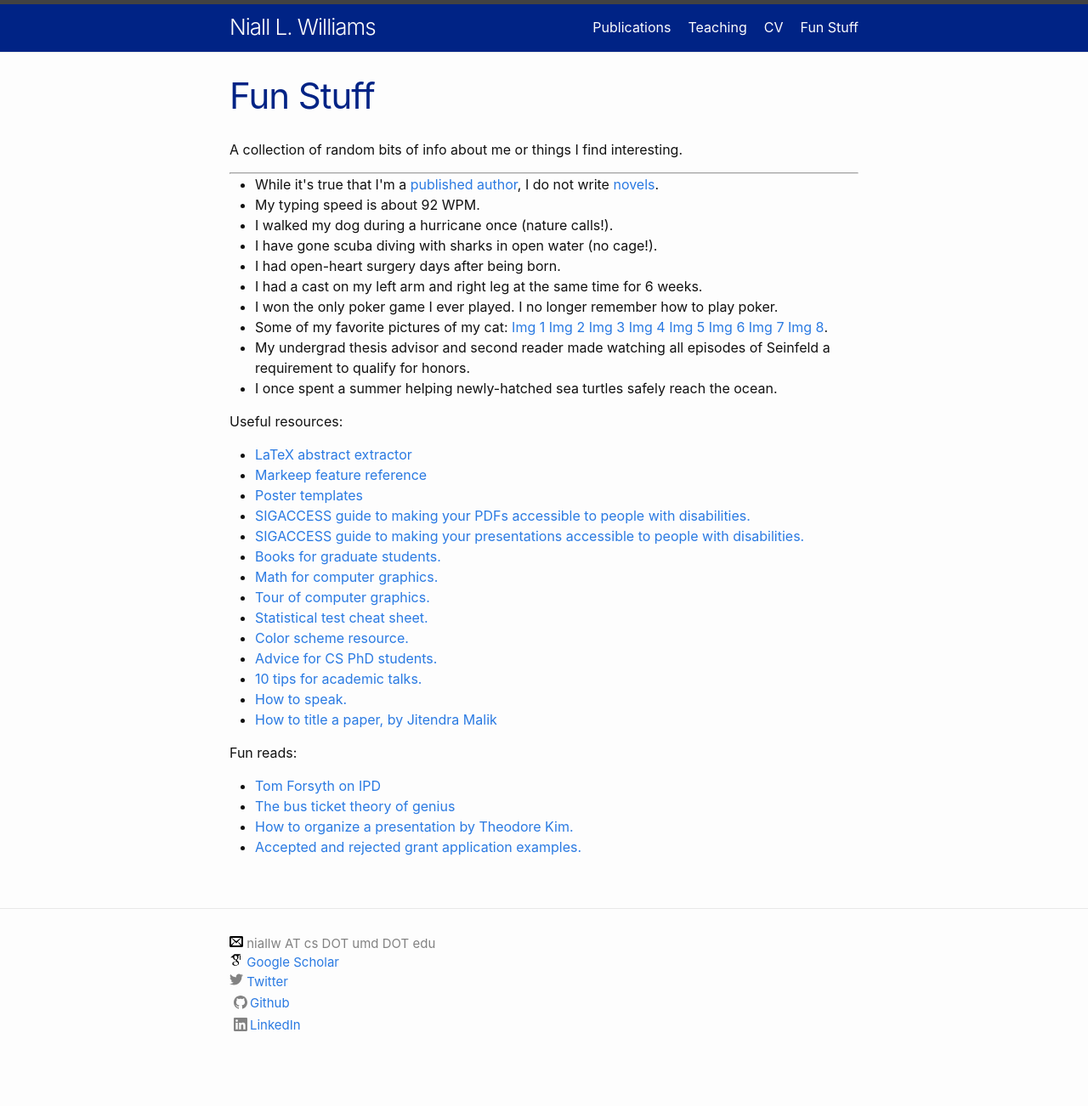
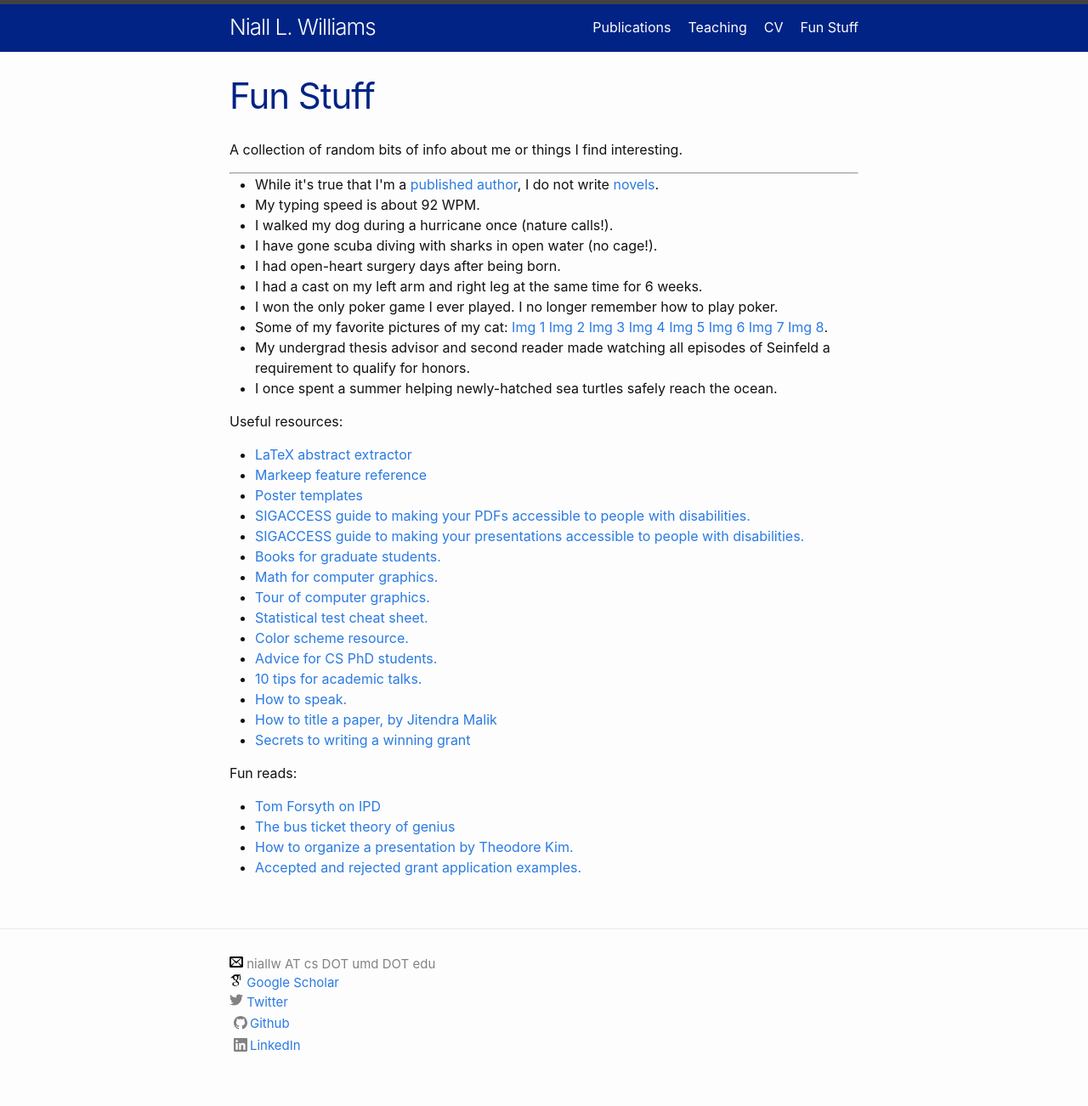
Before and after one commit to niallw/niallw.github.io, a Jekyll site: the page built from fun.md, in a window 1280 px wide. Shown: the whole page at 85% size. Built offline with Jekyll 4.4.1, drawn with Linux system fonts in a browser that asks for light colours; before the commit the page ends 1278 px from its top, so only the background shows below that.

Commit message:
grant writing article

```diff
--- a/fun.md
+++ b/fun.md
@@ -68,6 +68,10 @@ Useful resources:
 	<li><a href="https://matt.might.net/articles/academic-presentation-tips/" target="_blank">10 tips for academic talks.</a></li>
 	<li><a href="https://ocw.mit.edu/resources/res-tll-005-how-to-speak-january-iap-2018/how-to-speak/" target="_blank">How to speak.</a></li>
 	<li><a href="https://twitter.com/jbhuang0604/status/1379653498837602309" target="_blank">How to title a paper, by Jitendra Malik</a></li>
+	<li><a href="https://www.nature.com/articles/d41586-019-03914-5" target="_blank">Secrets to writing a winning grant</a></li>
+	<!-- <li><a href="LINK" target="_blank">DESCRIPTION</a></li> -->
+	<!-- <li><a href="LINK" target="_blank">DESCRIPTION</a></li> -->
+	<!-- <li><a href="LINK" target="_blank">DESCRIPTION</a></li> -->
 	<!-- <li><a href="LINK" target="_blank">DESCRIPTION</a></li> -->
 	<!-- <li><a href="LINK" target="_blank">DESCRIPTION</a></li> -->
 </ul>
```
